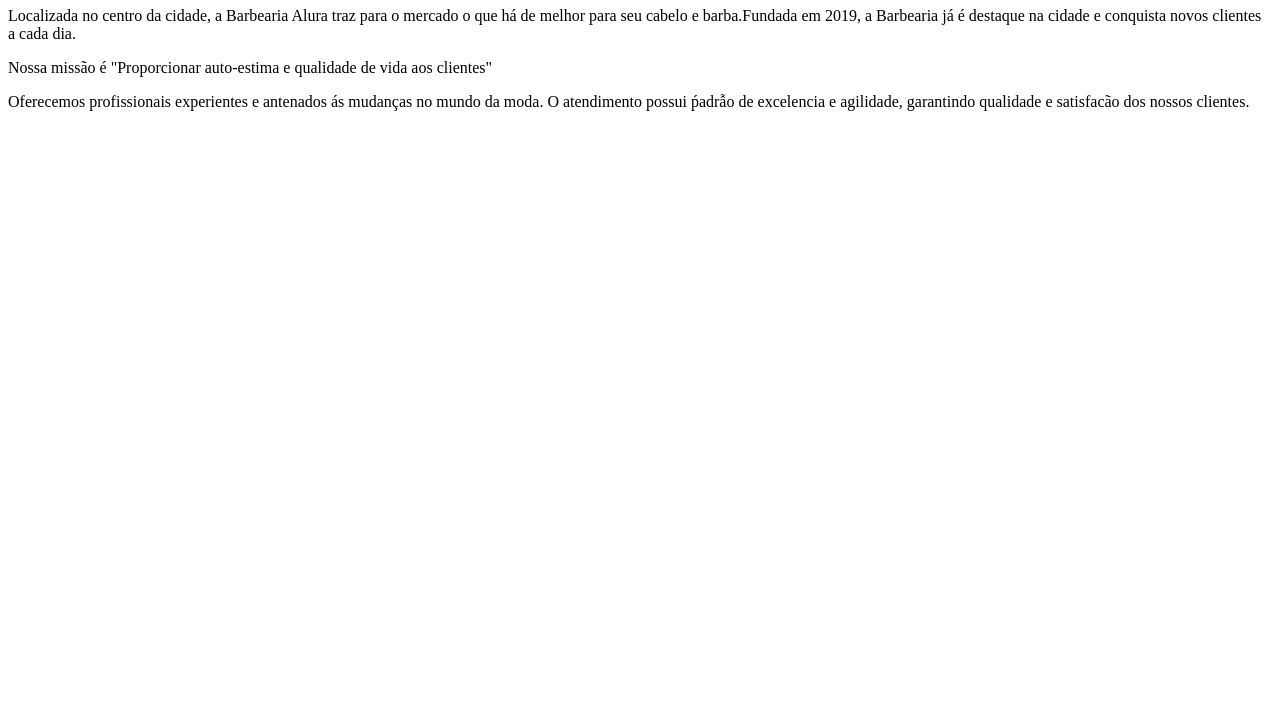
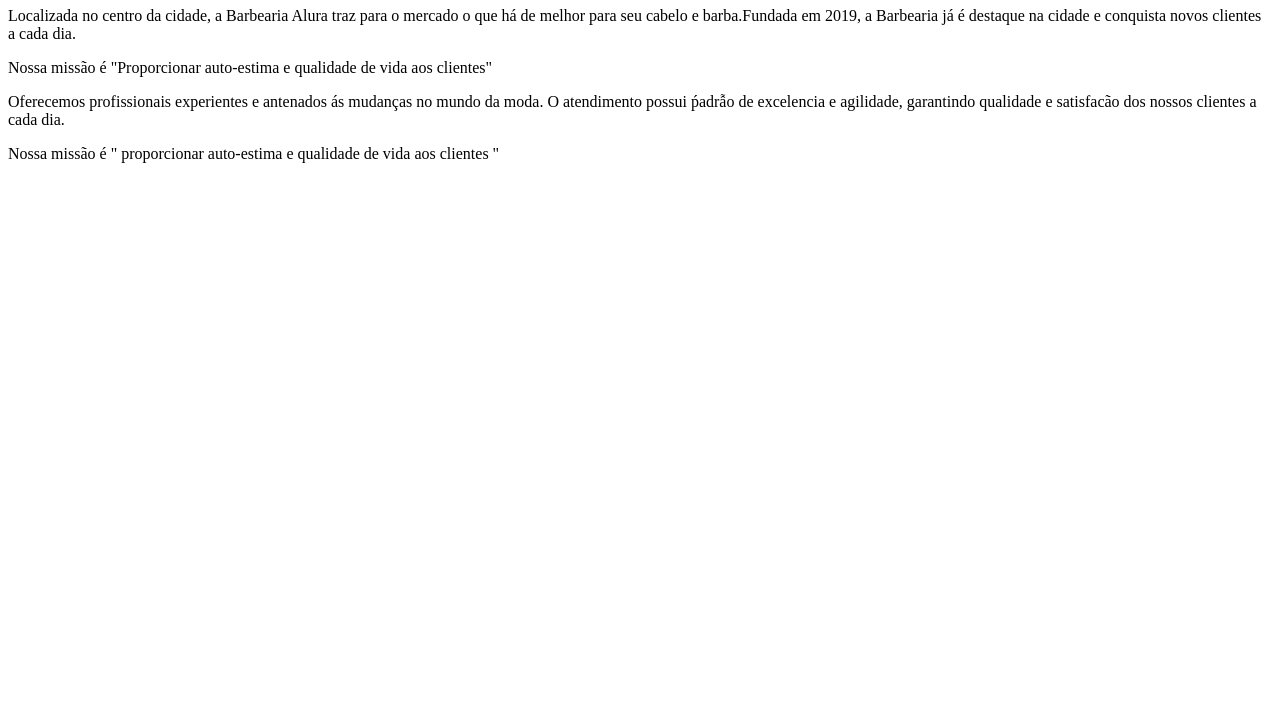
Before and after one commit to cruzgraziele/Barbeariaalura, a plain HTML site: page index.html in a window 1280 px wide. Shown: the part 99-800 px from the top of the page. Drawn offline with Linux system fonts and the light colour scheme.

Commit message:
Update index.html

```diff
--- a/index.html
+++ b/index.html
@@ -11,6 +11,10 @@
     <h1>Sobre a Barbearia Alura</h1>
     <p>Localizada no centro da cidade, a Barbearia Alura traz para o mercado o que há de melhor para seu cabelo e barba.Fundada em 2019, a Barbearia já é destaque na cidade e conquista novos clientes a cada dia.</p>
     <p>Nossa missão é "Proporcionar auto-estima e qualidade de vida aos clientes"</p>
-    <p> Oferecemos profissionais experientes e antenados ás mudanças no mundo da moda. O atendimento possui ṕadrẫo de excelencia e agilidade, garantindo qualidade e satisfacão dos nossos clientes. </p>
+    <p> Oferecemos profissionais experientes e antenados ás mudanças no mundo da moda. O atendimento possui ṕadrẫo de excelencia e agilidade, garantindo qualidade e satisfacão dos nossos clientes a cada dia.
+    </p>
+<p> Nossa missão é " proporcionar auto-estima e qualidade de vida aos clientes "
+</p>
+    <p></p>
 </body>
 </html>
```
